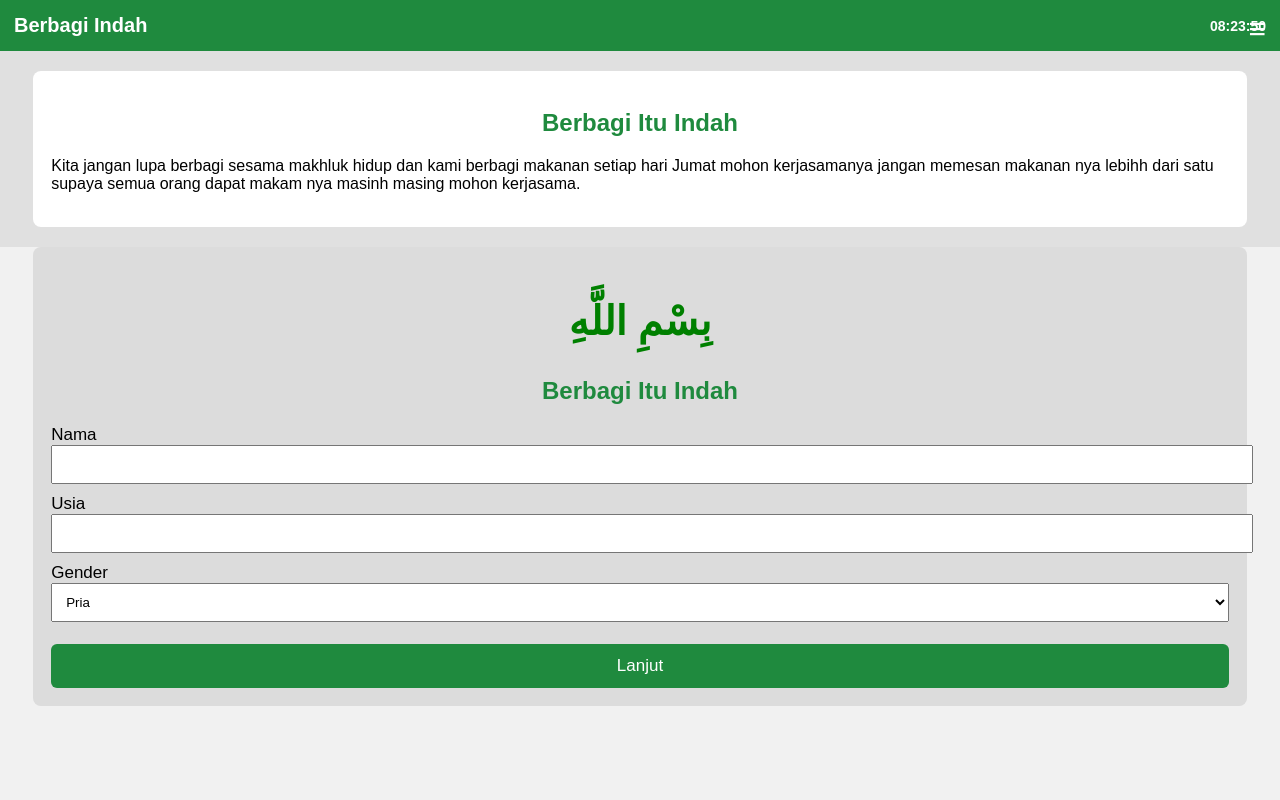
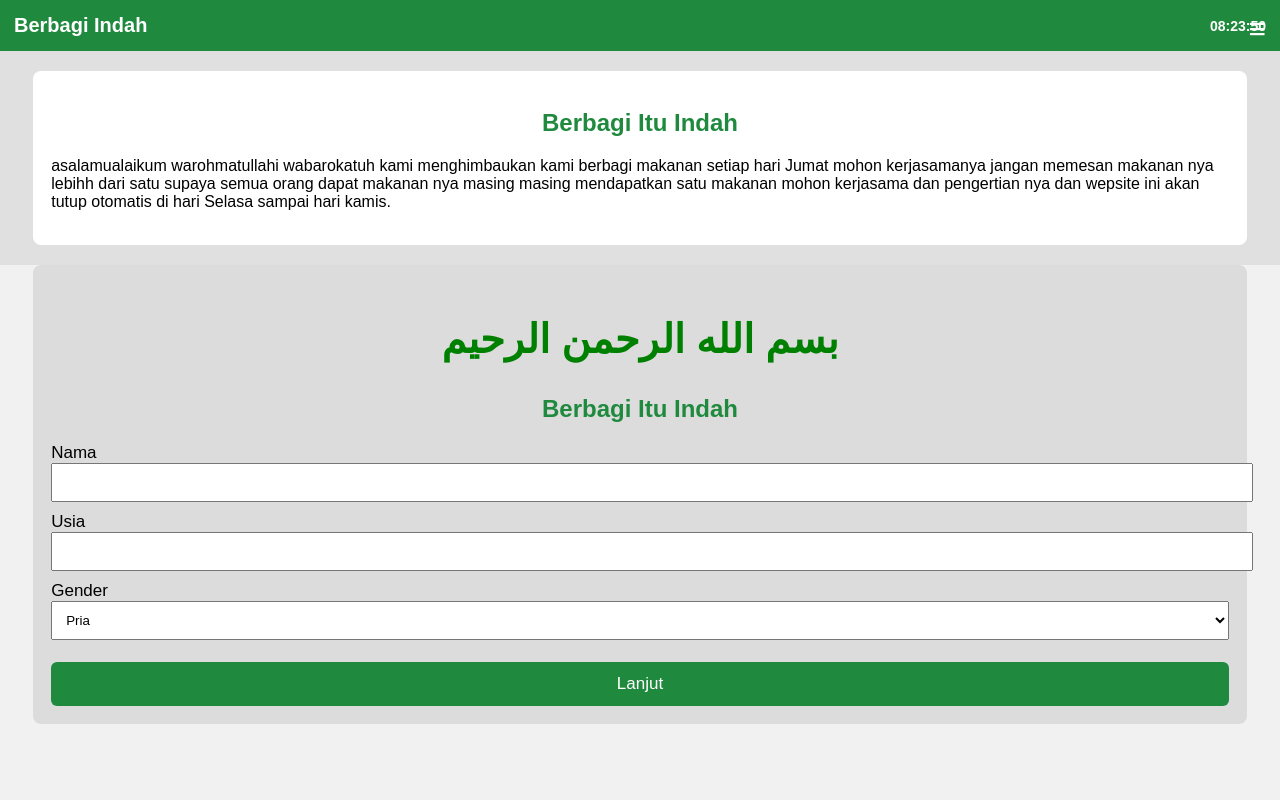
Before and after one commit to jiwhwhnbagwhvev-sys/Pemuda-Islam-, a plain HTML site: page index.html in a window 1280 px wide. Shown: the top 800 px of the page. Drawn offline with Linux system fonts and the light colour scheme.

Commit message:
Update text in index.html for clarity
Corrected text and improved readability in the wifi section.

```diff
--- a/index.html
+++ b/index.html
@@ -49,15 +49,16 @@ h2{color:#1f8a3e;text-align:center;}
 <section id="wifi">
  <div class="box">
   <h2>Berbagi Itu Indah</h2>
-  <p>Kita jangan lupa berbagi sesama makhluk hidup dan kami berbagi makanan
+  <p>asalamualaikum warohmatullahi wabarokatuh kami menghimbaukan kami berbagi makanan
     setiap hari Jumat mohon kerjasamanya jangan memesan makanan nya lebihh dari satu
-    supaya semua orang dapat makam nya masinh masing mohon kerjasama.</p>
+    supaya semua orang dapat makanan nya masing masing mendapatkan satu makanan mohon kerjasama
+    dan pengertian nya dan wepsite ini akan tutup otomatis di hari Selasa sampai hari kamis.</p>
  </div>
 </section>
 
 <section id="berbagi">
  <div class="box" style="background:#dcdcdc;">
-  <h2 style="font-size:40px;color:green;">بِسْمِ اللَّهِ</h2>
+  <h2 style="font-size:40px;color:green;">بسم الله الرحمن الرحيم</h2>
   <h2>Berbagi Itu Indah</h2>
   <form id="dataDiriForm">
    <label>Nama</label>
```
